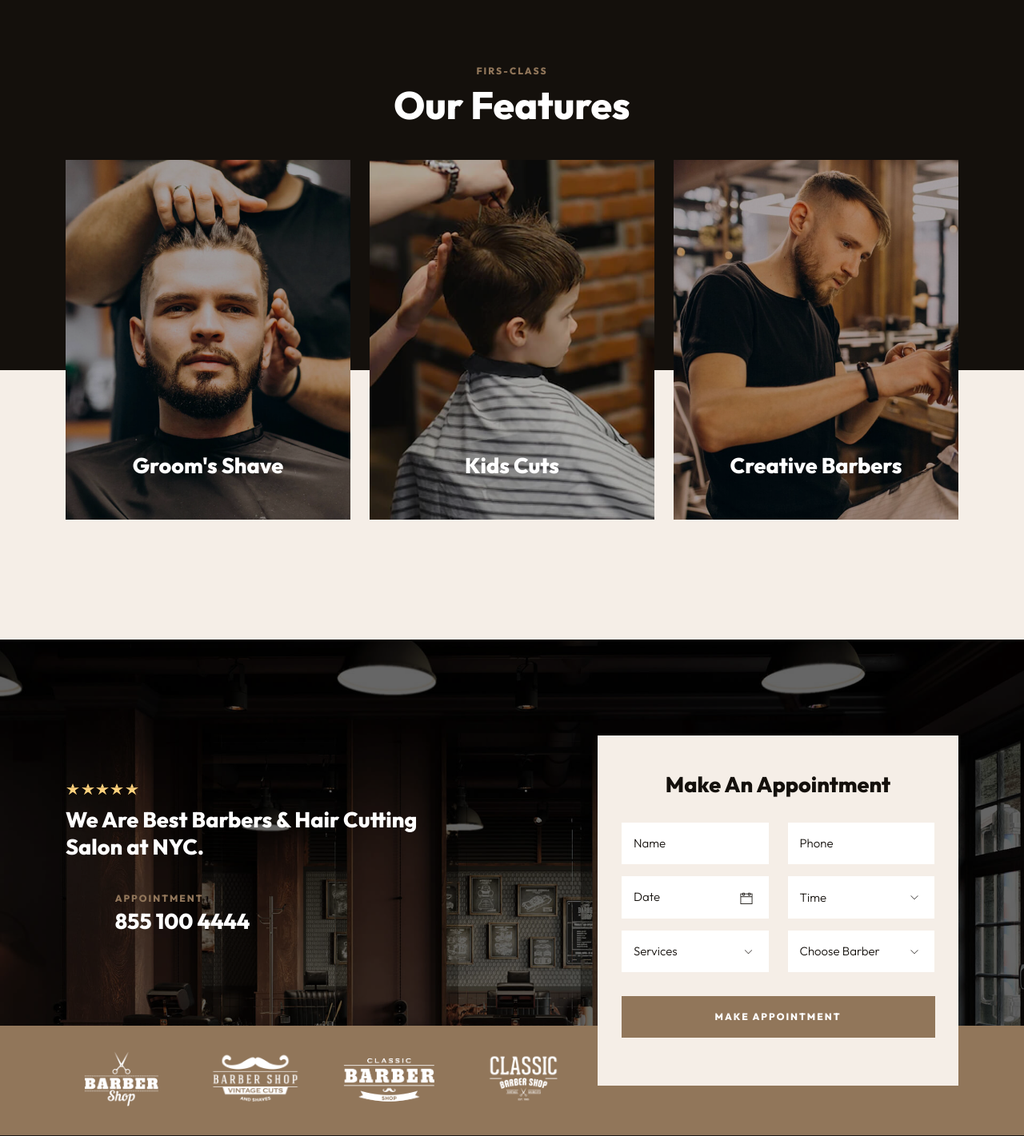
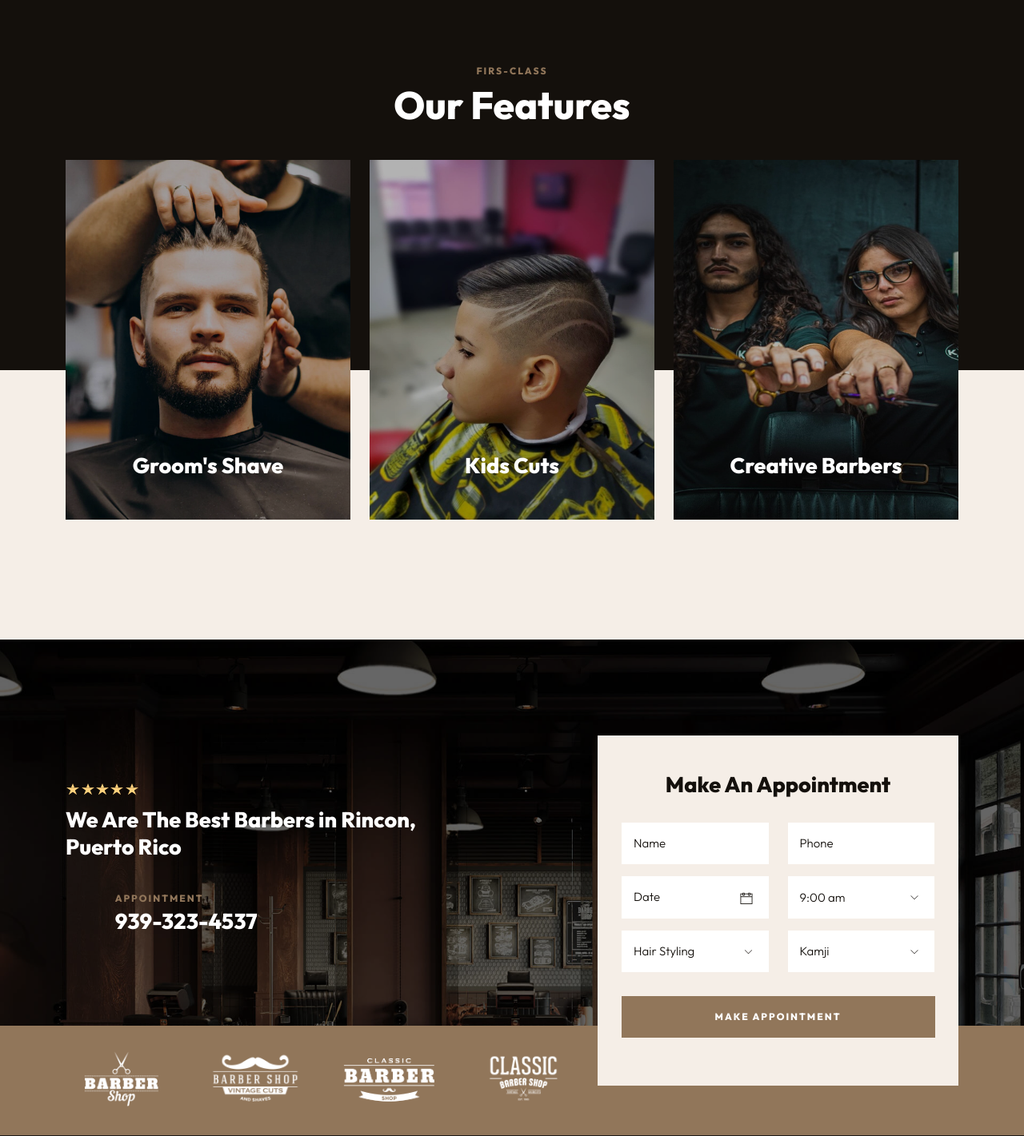
Before and after one commit to onelcruz66/kchairskincarev2, a Django app: page /services/ in a window 1280 px wide. Shown: the part 1703-3124 px from the top of the page at 80% size. Run offline with Django 5.2, Linux system fonts and the light colour scheme; some libraries are stand-ins or nearby versions; some web fonts are replaced.

Commit message:
More GUI changes and adding database models for contact and appointment form

```diff
--- a/kchairskincarev2/kchairskincarev2_app/admin.py
+++ b/kchairskincarev2/kchairskincarev2_app/admin.py
@@ -1,5 +1,6 @@
 from django.contrib import admin
-from .models import AppointmentRequest
+from .models import AppointmentRequest, MessageRequest
 # Register your models here.
 
 admin.site.register(AppointmentRequest)
+admin.site.register(MessageRequest)
--- a/kchairskincarev2/kchairskincarev2_app/forms.py
+++ b/kchairskincarev2/kchairskincarev2_app/forms.py
@@ -1,5 +1,5 @@
 from django import forms
-from kchairskincarev2_app.models import AppointmentRequest
+from kchairskincarev2_app.models import AppointmentRequest, MessageRequest
 from django.contrib.auth.forms import UserCreationForm, AuthenticationForm
 from django.contrib.auth.models import User
 from django.core.exceptions import ValidationError
@@ -32,5 +32,10 @@
         barber_name = forms.ChoiceField(
             choices=[
                 ('Kamji', 'Kamji'),
-                ('Stephen', 'Stephen'),
-                ('Helen', 'Helen')])
+                ('Joel', 'Joel'),
+                ('Katiria', 'Katiria')])
+
+class ContactForm(forms.ModelForm):
+    class Meta:
+        model = MessageRequest
+        fields = ['name', 'phone_number', 'email_address', 'subject', 'question']
--- a/kchairskincarev2/kchairskincarev2_app/templates/services.html
+++ b/kchairskincarev2/kchairskincarev2_app/templates/services.html
@@ -132,7 +132,7 @@
                 </div>
                 <div class="col-md-4">
                     <div class="square-flip">
-                        <div class="square bg-img" data-background="/static/img/kids.jpg">
+                        <div class="square bg-img" data-background="/static/img/kid_design_main.jpg">
                             <div class="square-container d-flex align-items-end justify-content-end">
                                 <div class="box-title">
                                     <h4>Kids Cuts</h4>
@@ -150,7 +150,7 @@
                 </div>
                 <div class="col-md-4">
                     <div class="square-flip">
-                        <div class="square bg-img" data-background="/static/img/team/b3.jpg">
+                        <div class="square bg-img" data-background="/static/img/team/joel_katiria_scissors_main.jpg">
                             <div class="square-container d-flex align-items-end justify-content-end">
                                 <div class="box-title">
                                     <h4>Creative Barbers</h4>
@@ -177,11 +177,11 @@
                     <!-- Appointment call -->
                     <div class="col-md-5 mb-30 mt-60">
                         <p class="mb-0"><i class="star-rating"></i><i class="star-rating"></i><i class="star-rating"></i><i class="star-rating"></i><i class="star-rating"></i></p>
-                        <h5>We Are Best Barbers & Hair Cutting Salon at NYC.</h5>
+                        <h5>We Are The Best Barbers in Rincon, Puerto Rico</h5>
                         <div class="reservations mb-10">
                             <div class="icon color-1"><span class="icon-icon-1-1"></span></div>
                             <div class="text">
-                                <p class="color-1">Appointment</p> <a class="color-1" href="tel:855-100-4444">855 100 4444</a>
+                                <p class="color-1">Appointment</p> <a class="color-1" href="tel:939-323-4537">939-323-4537</a>
                             </div>
                         </div>
                     </div>
@@ -191,14 +191,16 @@
                             <div class="head-box text-center">
                                 <h4>Make An Appointment</h4>
                             </div>
+
                             <div class="booking-inner clearfix">
-                                <form class="form1 clearfix">
+                                <form action="{% url 'home' %}" method="POST" class="form1 clearfix">
+                                    {% csrf_token %}
                                     <div class="row">
                                         <div class="col-md-6">
                                             <div class="input1_wrapper">
                                                 <label>Name</label>
                                                 <div class="input2_inner">
-                                                    <input type="text" class="form-control input" placeholder="Name" required>
+                                                    <input type="text" name="name" class="form-control input" placeholder="Name" required>
                                                 </div>
                                             </div>
                                         </div>
@@ -206,7 +208,7 @@
                                             <div class="input1_wrapper">
                                                 <label>Phone</label>
                                                 <div class="input2_inner">
-                                                    <input type="text" class="form-control input" placeholder="Phone" required>
+                                                    <input type="text" name="phone_number" class="form-control input" placeholder="Phone" required>
                                                 </div>
                                             </div>
                                         </div>
@@ -214,7 +216,7 @@
                                             <div class="input1_wrapper">
                                                 <label>Date</label>
                                                 <div class="input1_inner">
-                                                    <input type="text" class="form-control input datepicker" placeholder="Date" required>
+                                                    <input type="text" name="date_requested" class="form-control input datepicker" placeholder="Date" required>
                                                 </div>
                                             </div>
                                         </div>
@@ -222,15 +224,16 @@
                                             <div class="select1_wrapper">
                                                 <label>Time</label>
                                                 <div class="select1_inner">
-                                                    <select class="select2 select" style="width: 100%">
-                                                        <option value="0">Time</option>
-                                                        <option value="1">10:00 am</option>
-                                                        <option value="2">11:00 am</option>
-                                                        <option value="3">12:00 pm</option>
-                                                        <option value="4">14:00 pm</option>
-                                                        <option value="5">16:00 pm</option>
-                                                        <option value="6">18:00 pm</option>
-                                                        <option value="7">20:00 pm</option>
+                                                    <select class="select2 select" style="width: 100%" name="time_requested">
+                                                        <option value="9:00">9:00 am</option>
+                                                        <option value="10:00">10:00 am</option>
+                                                        <option value="11:00">11:00 am</option>
+                                                        <option value="12:00">12:00 pm</option>
+                                                        <option value="1:00">1:00 pm</option>
+                                                        <option value="2:00">2:00 pm</option>
+                                                        <option value="3:00">3:00 pm</option>
+                                                        <option value="4:00">4:00 pm</option>
+                                                        <option value="5:00">5:00 pm</option>
                                                     </select>
                                                 </div>
                                             </div>
@@ -239,13 +242,12 @@
                                             <div class="select1_wrapper">
                                                 <label>Services</label>
                                                 <div class="select1_inner">
-                                                    <select class="select2 select" style="width: 100%">
-                                                        <option value="0">Services</option>
-                                                        <option value="0">Hair Styling</option>
-                                                        <option value="1">Face Mask</option>
-                                                        <option value="2">Shaving</option>
-                                                        <option value="3">Beard Triming</option>
-                                                        <option value="4">Hair Wash</option>
+                                                    <select class="select2 select" style="width: 100%" name="service_type">
+                                                        <option value="Hair Styling">Hair Styling</option>
+                                                        <option value="Face Mask">Face Mask</option>
+                                                        <option value="Shaving">Shaving</option>
+                                                        <option value="Beard Triming">Beard Triming</option>
+                                                        <option value="Hair Wash">Hair Wash</option>
                                                     </select>
                                                 </div>
                                             </div>
@@ -254,12 +256,10 @@
                                             <div class="select1_wrapper">
                                                 <label>Choose Barber</label>
                                                 <div class="select1_inner">
-                                                    <select class="select2 select" style="width: 100%">
-                                                        <option value="0">Choose Barber</option>
-                                                        <option value="0">Philip</option>
-                                                        <option value="1">Stephen</option>
-                                                        <option value="2">Dennis</option>
-                                                        <option value="3">Helen</option>
+                                                    <select class="select2 select" style="width: 100%" name="barber_name">
+                                                        <option value="Kamji">Kamji</option>
+                                                        <option value="Joel">Joel</option>
+                                                        <option value="Katiria">Katiria</option>
                                                     </select>
                                                 </div>
                                             </div>
@@ -269,6 +269,7 @@
                                         </div>
                                     </div>
                                 </form>
+
                             </div>
                         </div>
                     </div>
--- a/kchairskincarev2/kchairskincarev2_app/views.py
+++ b/kchairskincarev2/kchairskincarev2_app/views.py
@@ -1,7 +1,7 @@
 from django.shortcuts import render, redirect
 from django.http import HttpResponse
-from .models import AppointmentRequest
-from kchairskincarev2_app.forms import AppointmentForm
+from .models import AppointmentRequest, MessageRequest
+from kchairskincarev2_app.forms import AppointmentForm, ContactForm
 
 # Create your views here.
 def home(request):
@@ -26,10 +26,34 @@
 
 def services(request):
     context = {}
+
+    if request.method == "POST":
+        form = AppointmentForm(request.POST)
+        if form.is_valid():
+            form.save()
+            return redirect(request.path)
+    else:
+        # Render the form for GET requests
+        form = AppointmentForm()
+
+    context['form'] = form
+
     return render(request, 'services.html', context)
 
 def pricing(request):
     context = {}
+
+    if request.method == "POST":
+        form = AppointmentForm(request.POST)
+        if form.is_valid():
+            form.save()
+            return redirect(request.path)
+    else:
+        # Render the form for GET requests
+        form = AppointmentForm()
+
+    context['form'] = form
+
     return render(request, 'pricing.html', context)
 
 def portfolio(request):
@@ -78,4 +102,16 @@
 
 def contact(request):
     context = {}
+
+    if request.method == "POST":
+        form = ContactForm(request.POST)
+        if form.is_valid():
+            form.save()
+            return redirect(request.path)
+    else:
+        # Render the form for GET requests
+        form = ContactForm()
+
+    context['form'] = form
+
     return render(request, 'contact.html', context)
```
Also changed, not shown: kchairskincarev2/kchairskincarev2_app/models.py (+9 -2 lines), kchairskincarev2/kchairskincarev2_app/templates/about.html (+14 -27 lines), kchairskincarev2/kchairskincarev2_app/templates/contact.html (+13 -12 lines), kchairskincarev2/kchairskincarev2_app/templates/index.html (+4 -4 lines), kchairskincarev2/kchairskincarev2_app/templates/pricing.html (+29 -28 lines), kchairskincarev2/db.sqlite3, kchairskincarev2/kchairskincarev2_app/migrations/0002_alter_appointmentrequest_barber_name.py (added), kchairskincarev2/kchairskincarev2_app/migrations/0003_messagerequest.py (added), kchairskincarev2/kchairskincarev2_app/static/img/all_team2_main.jpg (added), kchairskincarev2/kchairskincarev2_app/static/img/kid_design_main.jpg (added).
